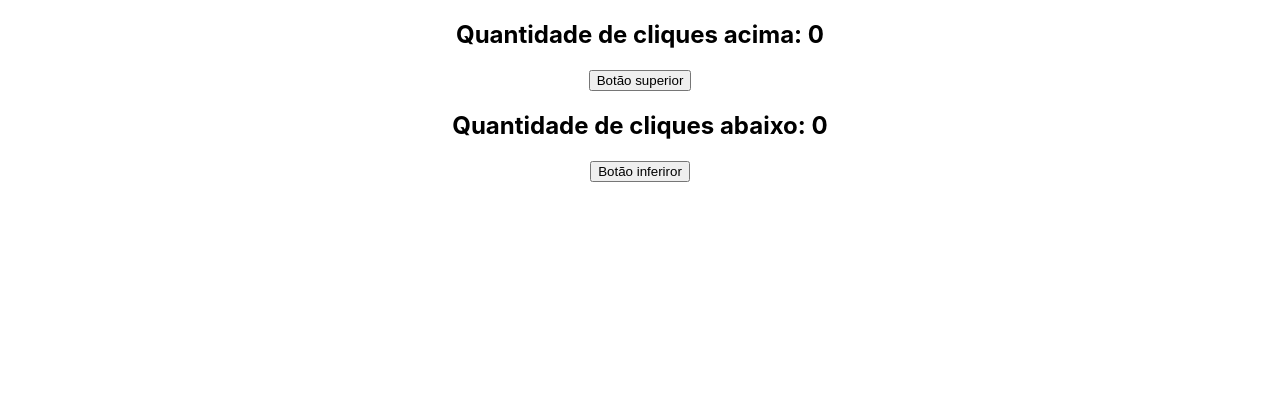
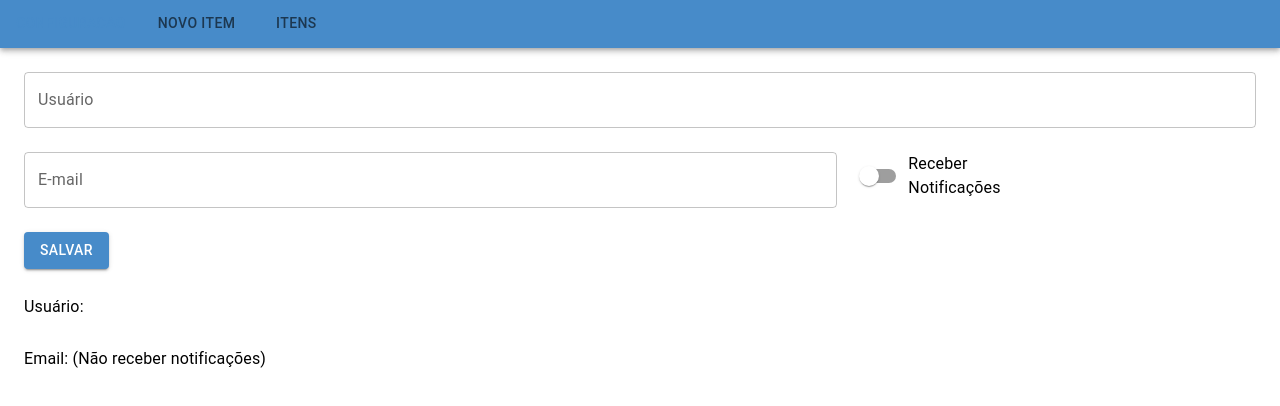
Before and after one commit to BiancaShizuka/treinamento-react1, a React (Create React App) app: page / in a window 1280 px wide. Shown: the top 406 px of the page. Built offline with nearby package versions, Linux system fonts and the light colour scheme.

Commit message:
atividade2

```diff
--- a/package.json
+++ b/package.json
@@ -3,6 +3,9 @@
   "version": "0.1.0",
   "private": true,
   "dependencies": {
+    "@emotion/react": "^11.7.1",
+    "@emotion/styled": "^11.6.0",
+    "@mui/material": "^5.2.8",
     "@testing-library/jest-dom": "^5.16.1",
     "@testing-library/react": "^12.1.2",
     "@testing-library/user-event": "^13.5.0",
--- a/src/App.js
+++ b/src/App.js
@@ -1,22 +1,44 @@
 import './App.css';
-import ContadorDeCliques from './ContadorDeCliques';
 import React,{useState} from 'react'
+import {ThemeProvider,createTheme} from '@mui/material/styles';
+import {Box, AppBar, Tabs, Tab} from '@mui/material';
+import Configuration from './Containers/Configuration';
+import ItemForm from './ItemForm';
+import ItemList from './ItemList';
+
+const theme = createTheme({
+  palette:{
+    primary:{
+      main:'#478BC9',
+    },
+    secondary:{
+      main:'#80F1D3'
+    },
+  }
+});
 function App() {
-  const [quantidade,setQuantidade]=useState(0);
+  const [selectedTab,selectTab]=useState(0);
+
+  function handleTabSelection(event,newValue){
+    selectTab(newValue)
+  }
+
   return (
-    <div className="App">
-      <ContadorDeCliques
-        textoDescritivo="Quantidade de cliques acima"
-        textoBotao="Botão superior"
-        setQuantidade={setQuantidade}
-        quantidade={quantidade}
-      />
-      <ContadorDeCliques
-        textoDescritivo="Quantidade de cliques abaixo"
-        textoBotao="Botão inferiror"
-        setQuantidade={setQuantidade}
-        quantidade={quantidade}
-      />
+    <div className="app">
+      <ThemeProvider theme={theme}>
+        <AppBar position="static">
+          <Tabs value={selectedTab} onChange={handleTabSelection}>
+            <Tab label="Configuracao"/>
+            <Tab label="Novo Item"/>
+            <Tab label="Itens"/>
+          </Tabs>
+        </AppBar>
+        <Box p={3}>
+          {selectedTab == 0? <Configuration/> : null}
+          {selectedTab == 1? <ItemForm/>: null}
+          {selectedTab == 2? <ItemList/> : null}
+        </Box>
+      </ThemeProvider>
     </div>
   );
 }
--- /dev/null
+++ b/src/Containers/Configuration.js
@@ -0,0 +1,53 @@
+import React,{useState} from 'react'
+
+import {ThemeProvider,createTheme} from '@mui/material/styles';
+import {Button,TextField,FormControlLabel,Switch,Grid,FormControl, Typography} from '@mui/material';
+
+function Configuration(){
+    const [usuario,setUsuario]=useState('');
+    const [email,setEmail]=useState('');
+    const [receberNotificacoes,setReceberNotificacoes]=useState('');
+    return (
+        <Grid container spacing={3}>
+          <Grid item xs={12}>
+            <TextField
+              fullWidth
+              label="Usuário"
+              value={usuario}
+              onChange={ev => setUsuario(ev.target.value)}/>
+          </Grid>
+
+          <Grid item xs={12}  sm={8}>
+              <TextField
+                fullWidth
+                label="E-mail"
+                value={email}
+                onChange={ev => setEmail(ev.target.value)}/>
+          </Grid>
+
+          <Grid item xs={12} sm={2}>
+            <FormControlLabel
+              control={<Switch
+                checked={receberNotificacoes}
+                onChange={ev =>setReceberNotificacoes(ev.target.checked)}
+              />}
+              label="Receber Notificações"/>
+          </Grid>
+
+          <Grid item xs={12}>
+            <FormControl>
+              <Button variant="contained" color="primary">Salvar</Button>
+              </FormControl>
+          </Grid>
+          <Grid item xs={12}>
+            <Typography variant="subtitle1">Usuário: {usuario}</Typography>
+          </Grid>
+          <Grid item xs={12}>
+            <Typography variant="subtitle1">Email: {email} ({receberNotificacoes ? "Receber notificações" :
+            "Não receber notificações"})</Typography>
+          </Grid>
+        </Grid>
+    );
+}
+
+export default Configuration;
--- /dev/null
+++ b/src/ItemForm.js
@@ -0,0 +1,8 @@
+import React from 'react'
+
+function ItemForm(){
+    return (
+        <p>Componente ItemForm</p>
+    );
+}
+export default ItemForm;
--- /dev/null
+++ b/src/ItemList.js
@@ -0,0 +1,8 @@
+import React from 'react'
+
+function ItemList(){
+    return (
+        <p>Componente ItemList</p>
+    );
+}
+export default ItemList;
```
Also changed, not shown: 1 other file (tests, documents, lock files or other folders).
